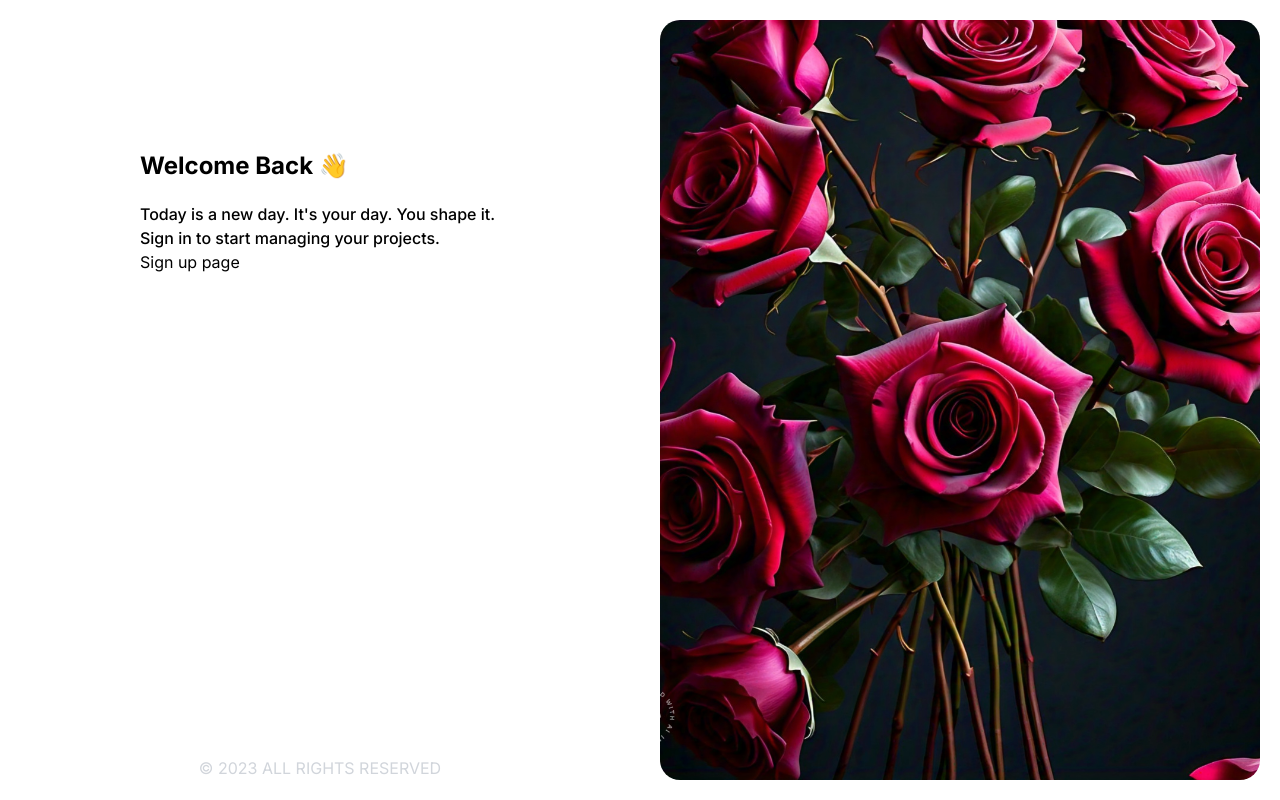
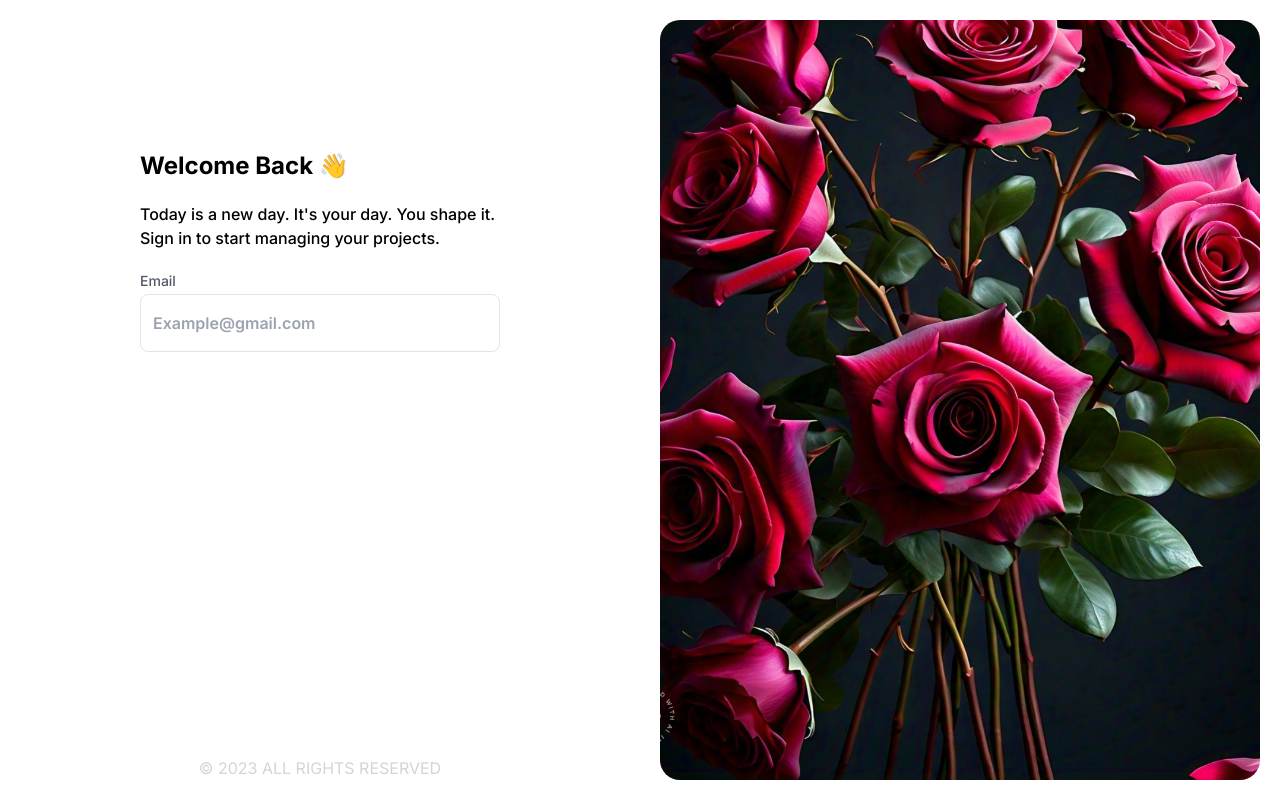
Before and after one commit to Agboola-Awonbiowo/todo-list, a Next.js app: page /auth/signup in a window 1280 px wide. Built offline with nearby package versions, Linux system fonts and the light colour scheme.

Commit message:
feature: build reuseable inputfield

```diff
--- a/src/app/auth/signup/page.tsx
+++ b/src/app/auth/signup/page.tsx
@@ -1,11 +1,13 @@
+"use client";
+import { Inputfield } from "@/shared/inputfield";
 import React, { FC } from "react";
 
 interface pageProps {}
 
 const page: FC<pageProps> = ({}) => {
   return (
-    <div>
-      <h1> Sign up page</h1>
+    <div className="mt-[20px]">
+      <Inputfield label="Email" placeholder="Example@gmail.com" type="email" />
     </div>
   );
 };
--- /dev/null
+++ b/src/shared/inputfield/index.tsx
@@ -0,0 +1,88 @@
+import Image from "next/image";
+import React from "react";
+
+interface InputfieldProps {
+  placeholder?: string;
+  type: string;
+  label?: string;
+  htmlFor?: string;
+  className?: string;
+  value?: string;
+  onKeyDown?: (event: React.KeyboardEvent<HTMLInputElement>) => void;
+  onFocus?: (event: React.FocusEvent<HTMLInputElement>) => void;
+  autoFocus?: boolean;
+  onChange?: (event: React.ChangeEvent<HTMLInputElement>) => void;
+  readonly?: boolean;
+  onPaste?: (e: React.ClipboardEvent<HTMLInputElement>) => void;
+  maxLength?: number;
+  id?: string;
+  list?: string;
+  disabled?: boolean;
+  pattern?: string;
+  icon?: boolean;
+}
+
+const Inputfield = React.forwardRef<HTMLInputElement, InputfieldProps>(
+  (
+    {
+      placeholder,
+      type,
+      label,
+      htmlFor,
+      className,
+      value,
+      onKeyDown,
+      onFocus,
+      autoFocus,
+      onChange,
+      readonly,
+      onPaste,
+      maxLength,
+      list,
+      id,
+      disabled,
+      pattern,
+      icon,
+      ...rest
+    },
+    ref
+  ) => {
+    const defaultClass =
+      "appearance:textfield] [&::-webkit-outer-spin-button]:appearance-none [&::-webkit-inner-spin-button]:appearance-none w-full bg-white rounded-[8px] border border-silverCity py-[16px] px-[12px] outline-black focus:ring focus:ring-inputRingColor font-semibold  text-dimGray";
+    return (
+      <div>
+        <label
+          className="mb-[3px] text-[14px] font-medium text-dimGray flex items-center gap-x-[2px]"
+          htmlFor={htmlFor}
+        >
+          {label}
+        </label>
+        <input
+          className={`${className} ${defaultClass}`}
+          type={type}
+          placeholder={placeholder}
+          value={value}
+          ref={ref}
+          disabled={disabled}
+          onKeyDown={onKeyDown}
+          onFocus={onFocus}
+          autoFocus={autoFocus}
+          onChange={onChange}
+          readOnly={readonly}
+          onPaste={onPaste}
+          maxLength={maxLength}
+          list={list}
+          pattern={pattern}
+          id={id}
+          {...rest}
+          // @ts-ignore
+          onWheel={(e) => e.target.blur()}
+        />
+      </div>
+    );
+  }
+);
+
+Inputfield.displayName = "Inputfield";
+
+export { Inputfield };
--- a/src/shared/loadingscreen/index.tsx
+++ b/src/shared/loadingscreen/index.tsx
@@ -3,7 +3,7 @@ import SpinnerIcon from "../spinner";
 
 const LoadingScreen: React.FC = () => {
   return (
-    <div className="fixed inset-0 z-50 flex items-center justify-center bg-black bg-opacity-70">
+    <div className="fixed inset-0 z-50 flex items-center justify-center bg-black bg-opacity-30">
       <SpinnerIcon className="h-16 w-16 text-white" />
     </div>
   );
--- a/src/shared/spinner/index.tsx
+++ b/src/shared/spinner/index.tsx
@@ -10,7 +10,6 @@ const SpinnerIcon: React.FC<SpinnerIconProps> = ({ className = "" }) => {
       className={`inline-block h-8 w-8 animate-spin rounded-full border-4 border-solid border-current border-e-transparent align-[-0.125em] motion-reduce:animate-[spin_1.5s_linear_infinite] ${className}`}
       role="status"
     >
-      Loading...
     </div>
   );
 };
--- a/tailwind.config.ts
+++ b/tailwind.config.ts
@@ -2,6 +2,7 @@ import type { Config } from "tailwindcss";
 
 const config: Config = {
   content: [
+    "./src/**/*.{js,ts,jsx,tsx}",
     "./src/pages/**/*.{js,ts,jsx,tsx,mdx}",
     "./src/components/**/*.{js,ts,jsx,tsx,mdx}",
     "./src/app/**/*.{js,ts,jsx,tsx,mdx}",
@@ -29,6 +30,30 @@ const config: Config = {
         "gradient-conic":
           "conic-gradient(from 180deg at 50% 50%, var(--tw-gradient-stops))",
       },
+      colors: {
+        primaryColor: "#124242",
+        secondaryColor: "#0FB583",
+        silverCity: "#E2E4E9",
+        dimGray: "#525866",
+        beige: "#EBEBEB",
+        headerColor: "#02060E",
+        onboardingBorderColor: "#F3F4F7",
+        gray100: "#D1D1D1",
+        soft200: "#E2E4E9",
+        inputRingColor: "#E4E5E7",
+        sidemenuActive: "#F2FAEE",
+        blue100: "#C2EFFF",
+        black900: "#0A0D14",
+        rejectred: "#E25353",
+        tableHeaderColor: "#F6F8FA",
+        darkShadeGray: "#323232",
+        green100: "#00A85A",
+        lightGreen: "#E1F3D5",
+        soft400: "#868C98",
+        "custom-rgba": "rgba(242, 250, 238, 1)",
+        redLight: "#F8C9D2",
+        darkRed: "#710E21",
+      },
     },
   },
   plugins: [],
```
Also changed, not shown: src/shared/button/index.tsx (added).
